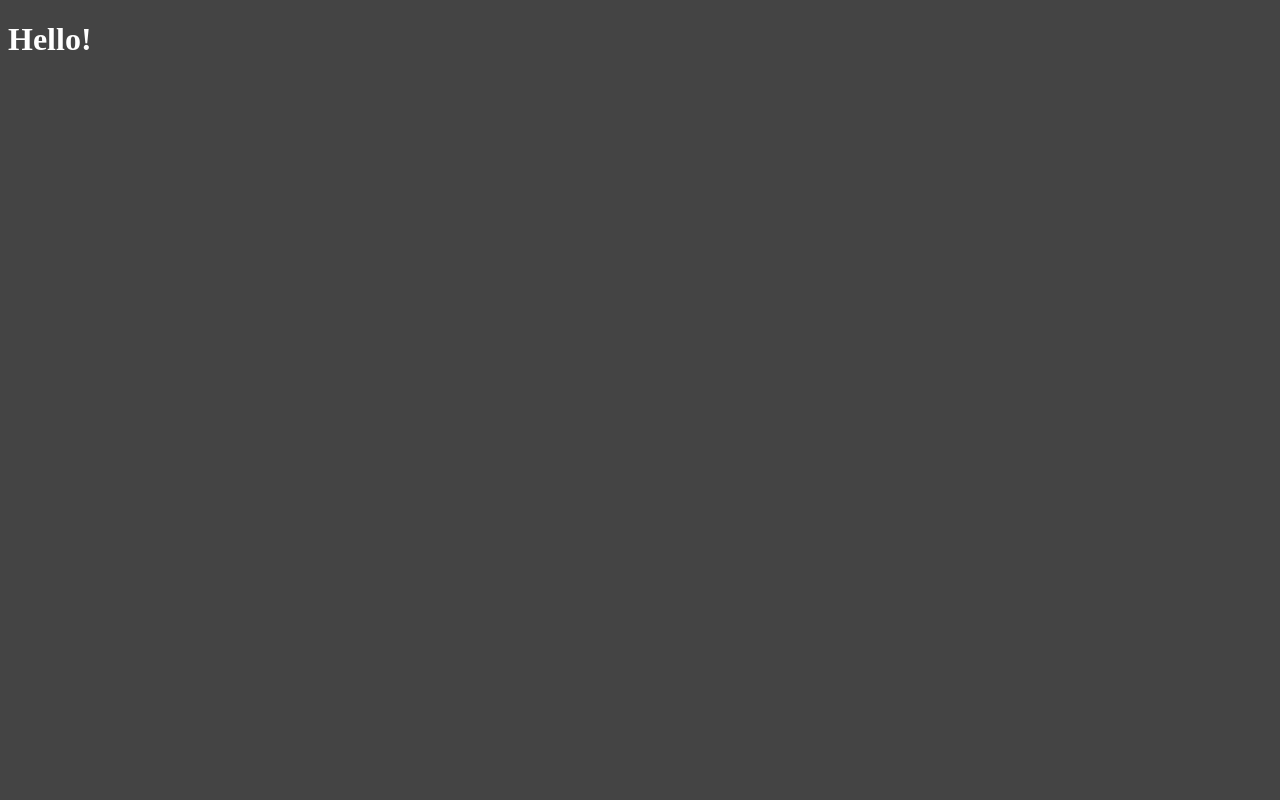
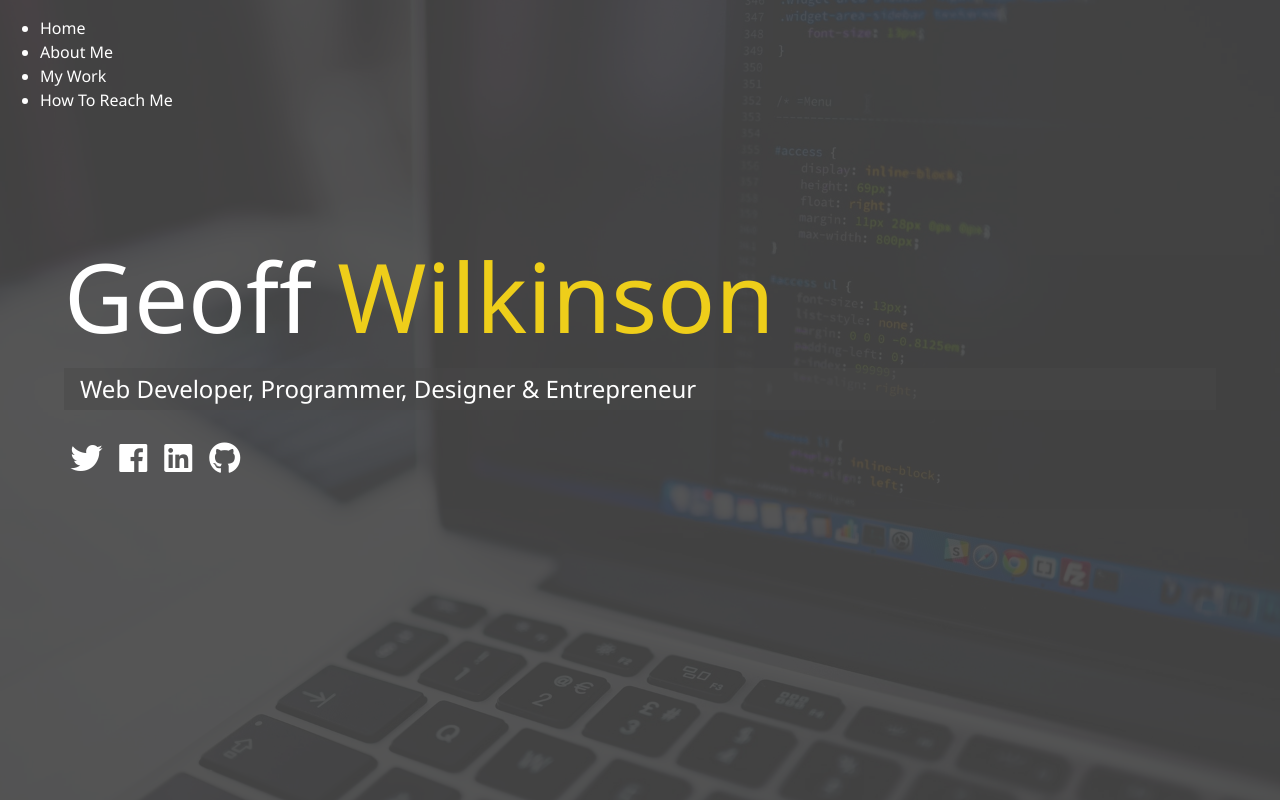
Before and after one commit to GeoffWilkinson/Modern-Portfolio, a plain HTML site: page index.html in a window 1280 px wide. Drawn offline with Linux system fonts and the light colour scheme.

Commit message:
index, markup and main sass

```diff
--- a/css/main.css
+++ b/css/main.css
@@ -1,3 +1,66 @@
+* {
+  box-sizing: border-box; }
+
 body {
   background-color: #444;
-  color: white; }
+  color: #fff;
+  height: 100%;
+  margin: 0;
+  font-family: "Segoe UI", "Segoe UI", Tahoma, Geneva, Verdana, sans-serif;
+  line-height: 1.5; }
+  body#bg-img {
+    background-image: url("../img/background.jpg");
+    background-attachment: fixed;
+    background-size: cover; }
+    body#bg-img:after {
+      content: "";
+      position: absolute;
+      top: 0;
+      right: 0;
+      width: 100%;
+      height: 100%;
+      z-index: -1;
+      background-color: rgba(68, 68, 68, 0.9); }
+
+h1,
+h2,
+h3 {
+  margin: 0;
+  font-weight: 400; }
+  h1.lg-heading,
+  h2.lg-heading,
+  h3.lg-heading {
+    font-size: 6rem; }
+  h1.sm-heading,
+  h2.sm-heading,
+  h3.sm-heading {
+    margin-bottom: 2rem;
+    padding: 0.2rem 1rem;
+    background-color: rgba(73, 73, 73, 0.5); }
+
+a {
+  color: #fff;
+  text-decoration: none; }
+
+header {
+  position: fixed;
+  z-index: 2;
+  width: 100%; }
+
+.text-secondary {
+  color: #eece1a; }
+
+main {
+  padding: 4rem;
+  height: 100%; }
+  main .icons {
+    margin-top: 1rem; }
+    main .icons a {
+      padding: 0.4rem; }
+      main .icons a:hover {
+        color: #eece1a;
+        transition: all 0.5s ease-out; }
+  main#home {
+    overflow: hidden; }
+    main#home h1 {
+      margin-top: 20vh; }
--- a/index.html
+++ b/index.html
@@ -6,11 +6,64 @@
     <meta name="viewport" content="width=device-width, initial-scale=1.0">
     <meta http-equiv="X-UA-Compatible" content="ie=edge">
     <title>Welcome To My Portfolio</title>
+    <link rel="stylesheet" href="https://use.fontawesome.com/releases/v5.2.0/css/all.css" integrity="sha384-hWVjflwFxL6sNzntih27bfxkr27PmbbK/iSvJ+a4+0owXq79v+lsFkW54bOGbiDQ"
+        crossorigin="anonymous">
     <link rel="stylesheet" href="css/main.css">
 </head>
 
-<body>
-    <h1>Hello!</h1>
+<body id="bg-img">
+    <header>
+        <div class="menu-btn">
+            <div class="btn-line"></div>
+            <div class="btn-line"></div>
+            <div class="btn-line"></div>
+        </div>
+        <nav class="menu">
+            <div class="menu-branding">
+                <div class="portrait"></div>
+            </div>
+            <ul class="menu-nav">
+                <li class="nav-item">
+                    <a href="/" class="nav-link">Home</a>
+                </li>
+                <li class="nav-item">
+                    <a href="about.html" class="nav-link">About Me</a>
+                </li>
+                <li class="nav-item">
+                    <a href="work.html" class="nav-link">My Work</a>
+                </li>
+                <li class="nav-item">
+                    <a href="contact.html" class="nav-link">How To Reach Me</a>
+                </li>
+            </ul>
+        </nav>
+    </header>
+
+    <main id="home">
+        <h1 class="lg-heading">
+            Geoff
+            <span class="text-secondary">Wilkinson</span>
+        </h1>
+        <h2 class="sm-heading">
+            Web Developer, Programmer, Designer &amp; Entrepreneur
+        </h2>
+        <div class="icons">
+            <a href="#!">
+                <i class="fab fa-2x fa-twitter"></i>
+            </a>
+            <a href="#!">
+                <i class="fab fa-2x fa-facebook"></i>
+            </a>
+            <a href="#!">
+                <i class="fab fa-2x fa-linkedin"></i>
+            </a>
+            <a href="#!">
+                <i class="fab fa-2x fa-github"></i>
+            </a>
+        </div>
+    </main>
+
+    <script src="js/main.js"></script>
 </body>
 
 </html>
```
Also changed, not shown: img/background.jpg (added), img/portrait.jpg (added), img/portrait_small.jpg (added), img/projects/project1.jpg (added), img/projects/project2.jpg (added), img/projects/project3.jpg (added), img/projects/project4.jpg (added), img/projects/project5.jpg (added), js/main.js (added).
